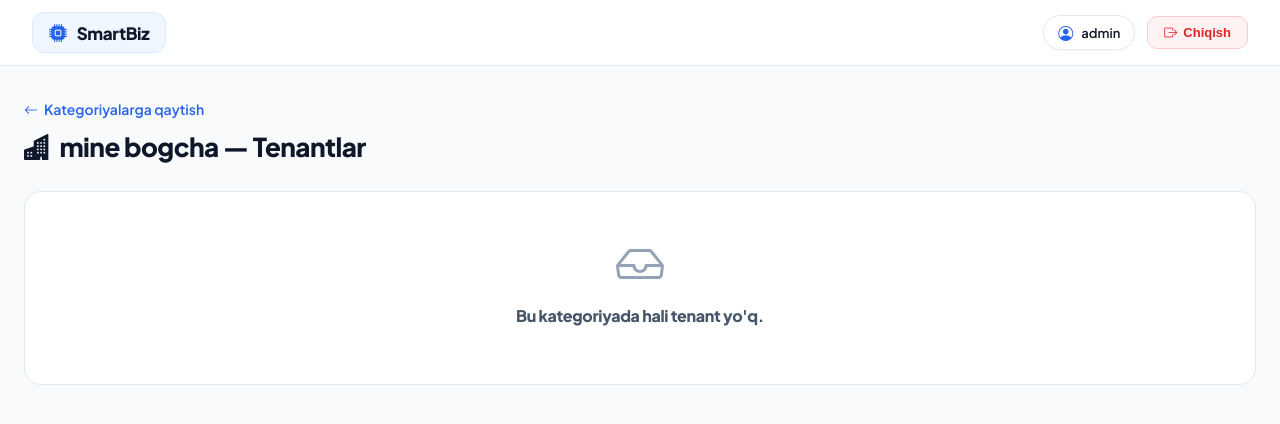
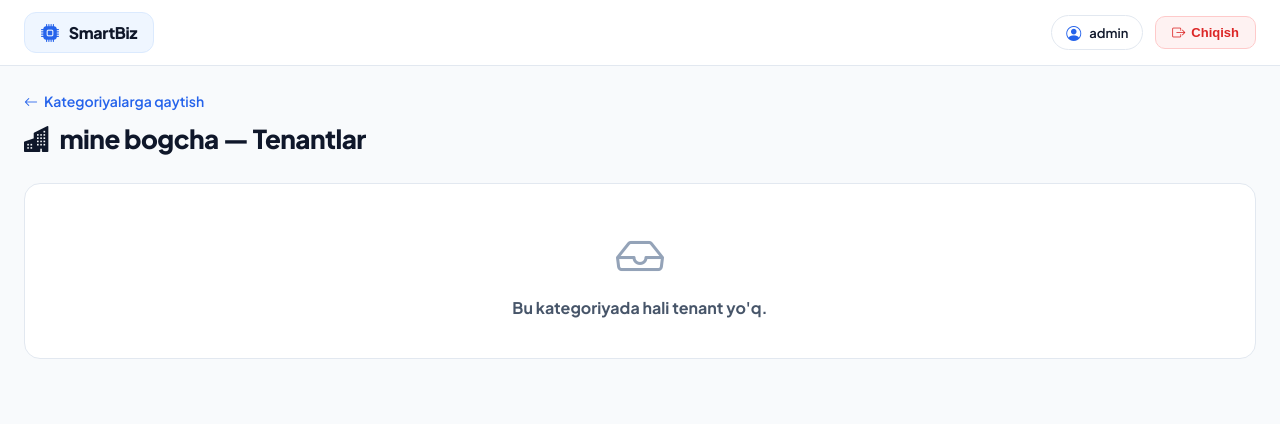
Before and after one commit to xojanazarovasilbek/Smartbiz, a Django app: a page that uses templates/start/base.html in a window 1280 px wide. Shown: the top 424 px of the page. Run offline with Django 5.2, Linux system fonts and the light colour scheme; a user stored in the database is signed in; data comes from the database, SQL or seed files in the repository; both versions use the stored data as it was after the commit.

Commit message:
O'zgarishlar kiritildi

```diff
--- a/templates/start/base.html
+++ b/templates/start/base.html
@@ -32,25 +32,30 @@
             -webkit-font-smoothing: antialiased;
         }
 
+        /* ---------------- NAVBAR DESIGN ---------------- */
         .navbar {
-            background: rgba(255, 255, 255, 0.85);
+            background: rgba(255, 255, 255, 0.95);
             backdrop-filter: blur(12px);
             -webkit-backdrop-filter: blur(12px);
             border-bottom: 1px solid var(--border-color);
-            padding: 12px 32px;
-            display: flex;
-            align-items: center;
-            justify-content: space-between;
-            flex-wrap: wrap;
-            gap: 16px;
             position: sticky;
             top: 0;
             z-index: 1000;
         }
 
-        .navbar .brand {
+        .nav-container {
+            max-width: 1320px;
+            margin: 0 auto;
+            padding: 12px 24px;
+            display: flex;
+            align-items: center;
+            justify-content: space-between;
+            gap: 16px;
+        }
+
+        .brand {
             font-weight: 800;
-            font-size: 17px;
+            font-size: 16px;
             color: var(--text-dark);
             display: inline-flex;
             align-items: center;
@@ -60,16 +65,43 @@
             border-radius: 12px;
             border: 1px solid #dbeafe;
             letter-spacing: -0.02em;
+            white-space: nowrap;
         }
 
-        .navbar .brand i { color: var(--primary); font-size: 18px; }
+        .brand i { color: var(--primary); font-size: 18px; }
 
-        .nav-links { display: flex; align-items: center; flex-wrap: wrap; gap: 6px; }
+        /* Mobil menu tugmasi (Hamburger) */
+        .menu-toggle {
+            display: none;
+            background: #ffffff;
+            border: 1px solid var(--border-color);
+            font-size: 22px;
+            padding: 6px 12px;
+            border-radius: 10px;
+            cursor: pointer;
+            color: var(--text-dark);
+        }
+
+        /* Nav Kontent */
+        .nav-content {
+            display: flex;
+            align-items: center;
+            justify-content: space-between;
+            width: 100%;
+            gap: 16px;
+        }
+
+        .nav-links {
+            display: flex;
+            align-items: center;
+            gap: 6px;
+            flex-wrap: wrap;
+        }
 
         .nav-item {
             color: var(--text-muted);
             text-decoration: none;
-            padding: 8px 16px;
+            padding: 8px 14px;
             font-size: 13.5px;
             font-weight: 600;
             border-radius: 10px;
@@ -80,13 +112,19 @@
             border: 1px solid var(--border-color);
             box-shadow: 0 1px 2px rgba(0,0,0,0.03);
             transition: all 0.2s cubic-bezier(0.4, 0, 0.2, 1);
+            white-space: nowrap;
         }
 
         .nav-item i { font-size: 15px; color: #64748b; transition: color 0.2s ease; }
-        .nav-item:hover { color: var(--primary); background: var(--primary-light); border-color: #bfdbfe; transform: translateY(-1px); }
+        .nav-item:hover { color: var(--primary); background: var(--primary-light); border-color: #bfdbfe; }
         .nav-item:hover i { color: var(--primary); }
 
-        .navbar .right { display: flex; align-items: center; gap: 12px; }
+        .nav-right {
+            display: flex;
+            align-items: center;
+            gap: 12px;
+            white-space: nowrap;
+        }
 
         .user-badge {
             font-size: 13px;
@@ -99,27 +137,23 @@
             display: inline-flex;
             align-items: center;
             gap: 8px;
-            box-shadow: 0 1px 2px rgba(0,0,0,0.03);
         }
 
         .user-badge i { color: var(--primary); font-size: 15px; }
 
-        /* QOSHIMCHA: bildirishnoma (notification) belgisi */
         .notif-badge {
             background: #dc2626;
             color: #fff;
-            padding: 6px 13px;
+            padding: 6px 12px;
             border-radius: 999px;
-            font-size: 12.5px;
+            font-size: 12px;
             font-weight: 700;
             display: inline-flex;
             align-items: center;
             gap: 5px;
-            box-shadow: 0 4px 10px rgba(220, 38, 38, 0.25);
         }
-        .notif-badge i { font-size: 13px; }
 
-        .navbar .logout {
+        .logout-btn {
             background: #fef2f2;
             color: #dc2626;
             padding: 8px 16px;
@@ -134,40 +168,51 @@
             transition: all 0.2s ease;
         }
 
-        .navbar .logout:hover {
+        .logout-btn:hover {
             background: #dc2626;
             color: #ffffff;
             border-color: #dc2626;
-            box-shadow: 0 4px 12px rgba(220, 38, 38, 0.2);
         }
 
-        .container { max-width: 1320px; margin: 32px auto; padding: 0 24px; }
+        /* ---------------- ASOSIY LAYOUT ---------------- */
+        .container {
+            max-width: 1320px;
+            margin: 24px auto;
+            padding: 0 24px;
+        }
+
+        /* Grid va Kartochkalar moslashuvi uchun yordamchi klasslar */
+        .dashboard-grid {
+            display: grid;
+            grid-template-columns: repeat(auto-fit, minmax(240px, 1fr));
+            gap: 16px;
+            margin-bottom: 24px;
+        }
 
         .card-content {
             background: #ffffff;
             border-radius: 16px;
-            padding: 28px;
+            padding: 24px;
             border: 1px solid var(--border-color);
             box-shadow: var(--card-shadow);
         }
 
-        h1, h2, h3 {
-            font-size: 22px;
-            font-weight: 800;
-            color: var(--text-dark);
-            letter-spacing: -0.02em;
-            margin-bottom: 18px;
+        /* Jadvallarning ekrandan chiqib ketmasligi uchun */
+        .table-responsive {
+            width: 100%;
+            overflow-x: auto;
+            -webkit-overflow-scrolling: touch;
+            margin-top: 16px;
+            border-radius: 12px;
+            border: 1px solid var(--border-color);
         }
 
         table {
             width: 100%;
             border-collapse: separate;
             border-spacing: 0;
-            margin-top: 16px;
             background: #ffffff;
-            border-radius: 12px;
-            overflow: hidden;
-            border: 1px solid var(--border-color);
+            min-width: 600px;
         }
 
         th {
@@ -176,78 +221,86 @@
             font-weight: 700;
             font-size: 12px;
             text-transform: uppercase;
-            letter-spacing: 0.05em;
-            text-align: left;
             padding: 14px 18px;
             border-bottom: 1px solid var(--border-color);
+            text-align: left;
         }
 
-        td { padding: 14px 18px; border-bottom: 1px solid #f1f5f9; color: #334155; font-size: 14px; }
-        tr:last-child td { border-bottom: none; }
-        tr:hover td { background: #f8fafc; }
+        td { padding: 14px 18px; border-bottom: 1px solid #f1f5f9; font-size: 14px; }
 
-        a.button, button:not(.logout) {
-            display: inline-flex;
-            align-items: center;
-            justify-content: center;
-            gap: 8px;
-            padding: 10px 20px;
-            background: var(--primary);
-            color: #ffffff;
-            text-decoration: none;
-            border-radius: 10px;
-            border: none;
-            cursor: pointer;
-            font-size: 14px;
-            font-weight: 600;
-            box-shadow: 0 4px 12px rgba(37, 99, 235, 0.2);
-            transition: all 0.2s ease;
+        /* ---------------- MOBIL MOSLASHUV (RESPONSIVE) ---------------- */
+        @media (max-width: 1024px) {
+            .menu-toggle { display: block; }
+
+            .nav-container {
+                flex-wrap: wrap;
             }
 
-        a.button:hover, button:not(.logout):hover {
-            background: var(--primary-hover);
-            transform: translateY(-1px);
-            box-shadow: 0 6px 16px rgba(37, 99, 235, 0.3);
+            .nav-content {
+                display: none; /* Mobil ekranda yashiriladi */
+                flex-direction: column;
+                align-items: stretch;
+                width: 100%;
+                padding-top: 16px;
+                border-top: 1px solid var(--border-color);
             }
 
-        label {
-            display: block;
-            margin-top: 16px;
-            font-size: 13px;
-            font-weight: 700;
-            color: var(--text-muted);
-            text-transform: uppercase;
-            letter-spacing: 0.02em;
+            .nav-content.active {
+                display: flex; /* Hamburger bosilganda chiqadi */
             }
 
-        input, textarea, select {
-            width: 100%;
-            padding: 11px 16px;
-            margin-top: 6px;
-            box-sizing: border-box;
-            background: #ffffff;
-            border: 1px solid #cbd5e1;
-            border-radius: 10px;
-            font-size: 14px;
-            color: var(--text-dark);
-            outline: none;
-            transition: all 0.2s ease;
+            .nav-links {
+                flex-direction: column;
+                align-items: stretch;
             }
 
-        input:focus, textarea:focus, select:focus {
-            border-color: var(--primary);
-            box-shadow: 0 0 0 4px rgba(37, 99, 235, 0.12);
+            .nav-item {
+                width: 100%;
+                justify-content: flex-start;
             }
 
-        .empty { color: var(--text-muted); margin-top: 16px; }
+            .nav-right {
+                flex-direction: column;
+                align-items: stretch;
+                margin-top: 8px;
+            }
+
+            .user-badge, .logout-btn, .notif-badge {
+                width: 100%;
+                justify-content: center;
+            }
+
+            .container {
+                padding: 0 16px;
+                margin: 16px auto;
+            }
+
+            .card-content {
+                padding: 16px;
+            }
+        }
     </style>
 </head>
 <body>
+
+    <nav class="navbar">
+        <div class="nav-container">
             {% if tenant %}
-    <div class="navbar">
+                <span class="brand"><i class="bi bi-building-gear"></i> {{ tenant.name }}</span>
+            {% else %}
+                <span class="brand"><i class="bi bi-cpu-fill"></i> SmartBiz</span>
+            {% endif %}
+
+            {% if user.is_authenticated %}
+                <button class="menu-toggle" onclick="toggleMenu()" aria-label="Menyu">
+                    <i class="bi bi-list"></i>
+                </button>
+            {% endif %}
+
+            {% if user.is_authenticated %}
+            <div class="nav-content" id="navContent">
                 <div class="nav-links">
-            <span class="brand"><i class="bi bi-building-gear"></i> {{ tenant.name }}</span>
-
+                    {% if tenant %}
                         {% if tenant.category.module_type == "pos" %}
                             <a href="{% url 'tenant_dashboard' tenant.category.slug tenant.id %}" class="nav-item"><i class="bi bi-grid-1x2-fill"></i> Asosiy</a>
                             <a href="{% url 'product_category_list' tenant.category.slug tenant.id %}" class="nav-item"><i class="bi bi-box-seam-fill"></i> Mahsulotlar</a>
@@ -283,16 +336,17 @@
                             <a href="{% url 'tenant_students' tenant.category.slug tenant.id %}" class="nav-item"><i class="bi bi-mortarboard-fill"></i> O'quvchilar</a>
                             <a href="{% url 'group_list' tenant.category.slug tenant.id %}" class="nav-item"><i class="bi bi-journal-bookmark-fill"></i> Guruhlar</a>
                             <a href="{% url 'teacher_list' tenant.category.slug tenant.id %}" class="nav-item"><i class="bi bi-person-workspace"></i> Ustozlar</a>
-                <a href="{% url 'attendance_report' tenant.category.slug tenant.id %}" class="nav-item"><i class="bi bi-calendar-check-fill"></i> Davomat hisoboti</a>
+                            <a href="{% url 'attendance_report' tenant.category.slug tenant.id %}" class="nav-item"><i class="bi bi-calendar-check-fill"></i> Davomat</a>
                             <a href="{% url 'financial_report' tenant.category.slug tenant.id %}" class="nav-item"><i class="bi bi-pie-chart-fill"></i> Hisobotlar</a>
                             <a href="{% url 'schedule_view' tenant.category.slug tenant.id %}" class="nav-item"><i class="bi bi-calendar-week-fill"></i> Dars jadvali</a>
                         {% endif %}
+                    {% endif %}
                 </div>
 
-        <div class="right">
+                <div class="nav-right">
                     {% if tenant and user.is_superuser or user.is_super_admin %}
-            <a href="{% url 'category_tenants' tenant.category.slug %}" style="font-size:13px; text-decoration:none; color:var(--primary); font-weight:700; display:inline-flex; align-items:center; gap:6px;">
-                <i class="bi bi-arrow-left-circle-fill"></i> Tenantlarga qaytish
+                    <a href="{% url 'category_tenants' tenant.category.slug %}" class="nav-item" style="color:var(--primary); font-weight:700;">
+                        <i class="bi bi-arrow-left-circle-fill"></i> Tenantlar
                     </a>
                     {% endif %}
 
@@ -300,34 +354,26 @@
                     <span class="notif-badge"><i class="bi bi-bell-fill"></i> {{ notif_count }}</span>
                     {% endif %}
 
-            {% if user.is_authenticated %}
                     <span class="user-badge"><i class="bi bi-person-circle"></i> {{ user.username }}</span>
-            <form method="post" action="{% url 'logout' %}" style="display:inline;">
+                    <form method="post" action="{% url 'logout' %}" style="display:inline; width:100%;">
                         {% csrf_token %}
-                <button type="submit" class="logout"><i class="bi bi-box-arrow-right"></i> Chiqish</button>
-            </form>
-            {% endif %}
-        </div>
-    </div>
-
-    {% elif user.is_authenticated %}
-    <div class="navbar">
-        <span class="brand"><i class="bi bi-cpu-fill"></i> SmartBiz</span>
-        <div class="right">
-            {% if notif_count %}
-            <span class="notif-badge"><i class="bi bi-bell-fill"></i> {{ notif_count }}</span>
-            {% endif %}
-            <span class="user-badge"><i class="bi bi-person-circle"></i> {{ user.username }}</span>
-            <form method="post" action="{% url 'logout' %}" style="display:inline;">
-                {% csrf_token %}
-                <button type="submit" class="logout"><i class="bi bi-box-arrow-right"></i> Chiqish</button>
+                        <button type="submit" class="logout-btn"><i class="bi bi-box-arrow-right"></i> Chiqish</button>
                     </form>
                 </div>
             </div>
             {% endif %}
+        </div>
+    </nav>
 
-    <div class="container">
+    <main class="container">
         {% block content %}{% endblock %}
-    </div>
+    </main>
+
+    <script>
+        function toggleMenu() {
+            const navContent = document.getElementById('navContent');
+            navContent.classList.toggle('active');
+        }
+    </script>
 </body>
 </html>
```
Also changed, not shown: db.sqlite3. Lines whose indentation alone changed are shown as unchanged.
